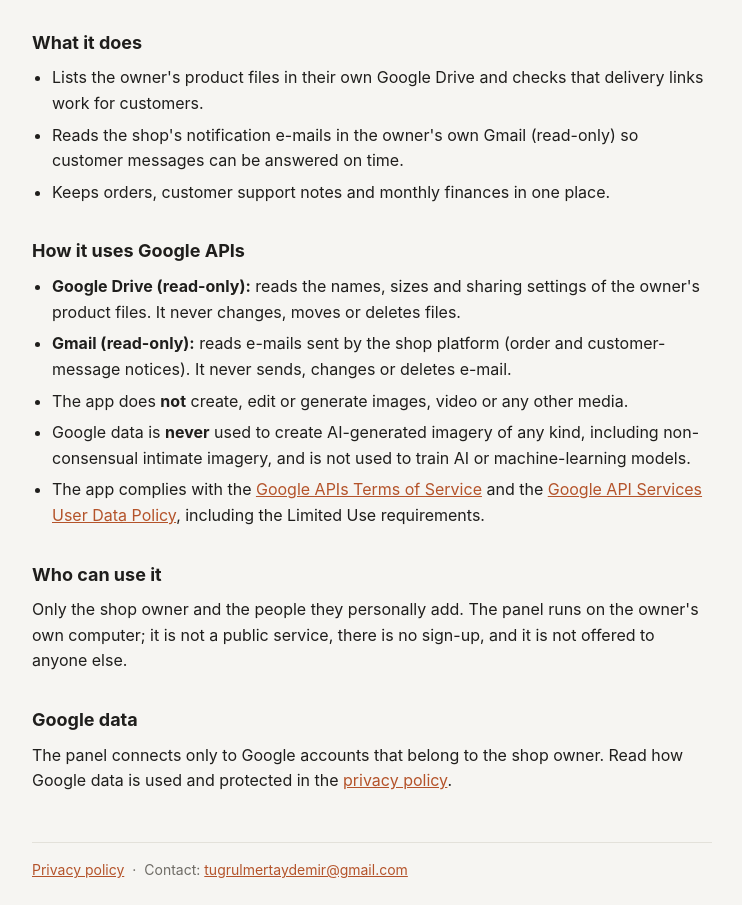
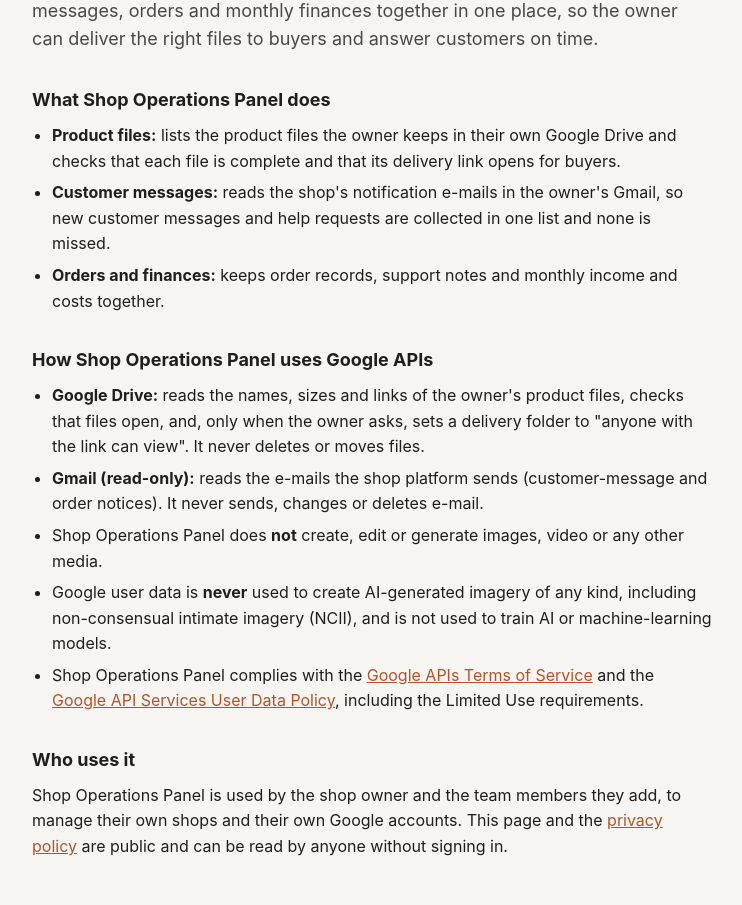
Before and after one commit to tugrulmertaydemir/tugrulmertaydemir.github.io, a plain HTML site: page index.html in a window 1280 px wide. Shown: the part 152-1057 px from the top of the page, without its empty margins (268-1010 px from the left). Drawn offline with Linux system fonts and the light colour scheme.

Commit message:
Update index.html

```diff
--- a/index.html
+++ b/index.html
@@ -4,40 +4,46 @@
   <meta charset="utf-8">
   <meta name="viewport" content="width=device-width, initial-scale=1">
   <title>Shop Operations Panel</title>
-  <meta name="description" content="A private tool the shop owner uses to run their own online shop.">
+  <meta name="description" content="Shop Operations Panel helps an online shop owner manage product files, customer messages, orders and finances in one place.">
   <link rel="stylesheet" href="style.css">
 </head>
 <body>
   <main>
     <h1>Shop Operations Panel</h1>
-    <p class="lead">A private, self-hosted tool that the shop owner uses to run their own online digital-download shops.</p>
+    <p class="lead">
+      <strong>Shop Operations Panel</strong> is a web application that helps an online shop owner run their digital-download
+      shops on Etsy. It brings product files, customer messages, orders and monthly finances together in one place, so the
+      owner can deliver the right files to buyers and answer customers on time.
+    </p>
 
-    <h2>What it does</h2>
+    <h2>What Shop Operations Panel does</h2>
     <ul>
-      <li>Lists the owner's product files in their own Google Drive and checks that delivery links work for customers.</li>
-      <li>Reads the shop's notification e-mails in the owner's own Gmail (read-only) so customer messages can be answered on time.</li>
-      <li>Keeps orders, customer support notes and monthly finances in one place.</li>
+      <li><strong>Product files:</strong> lists the product files the owner keeps in their own Google Drive and checks that
+        each file is complete and that its delivery link opens for buyers.</li>
+      <li><strong>Customer messages:</strong> reads the shop's notification e-mails in the owner's Gmail, so new customer
+        messages and help requests are collected in one list and none is missed.</li>
+      <li><strong>Orders and finances:</strong> keeps order records, support notes and monthly income and costs together.</li>
     </ul>
 
-    <h2>How it uses Google APIs</h2>
+    <h2>How Shop Operations Panel uses Google APIs</h2>
     <ul>
-      <li><strong>Google Drive (read-only):</strong> reads the names, sizes and sharing settings of the owner's product files. It never changes, moves or deletes files.</li>
-      <li><strong>Gmail (read-only):</strong> reads e-mails sent by the shop platform (order and customer-message notices). It never sends, changes or deletes e-mail.</li>
-      <li>The app does <strong>not</strong> create, edit or generate images, video or any other media.</li>
-      <li>Google data is <strong>never</strong> used to create AI-generated imagery of any kind, including non-consensual intimate imagery, and is not used to train AI or machine-learning models.</li>
-      <li>The app complies with the <a href="https://developers.google.com/terms">Google APIs Terms of Service</a> and the <a href="https://developers.google.com/terms/api-services-user-data-policy">Google API Services User Data Policy</a>, including the Limited Use requirements.</li>
+      <li><strong>Google Drive:</strong> reads the names, sizes and links of the owner's product files, checks that files open,
+        and, only when the owner asks, sets a delivery folder to "anyone with the link can view". It never deletes or moves files.</li>
+      <li><strong>Gmail (read-only):</strong> reads the e-mails the shop platform sends (customer-message and order notices).
+        It never sends, changes or deletes e-mail.</li>
+      <li>Shop Operations Panel does <strong>not</strong> create, edit or generate images, video or any other media.</li>
+      <li>Google user data is <strong>never</strong> used to create AI-generated imagery of any kind, including non-consensual
+        intimate imagery (NCII), and is not used to train AI or machine-learning models.</li>
+      <li>Shop Operations Panel complies with the <a href="https://developers.google.com/terms">Google APIs Terms of Service</a>
+        and the <a href="https://developers.google.com/terms/api-services-user-data-policy">Google API Services User Data
+        Policy</a>, including the Limited Use requirements.</li>
     </ul>
 
-    <h2>Who can use it</h2>
+    <h2>Who uses it</h2>
     <p>
-      Only the shop owner and the people they personally add. The panel runs on the owner's own computer; it is not a public
-      service, there is no sign-up, and it is not offered to anyone else.
-    </p>
-
-    <h2>Google data</h2>
-    <p>
-      The panel connects only to Google accounts that belong to the shop owner. Read how Google data is used and protected in the
-      <a href="privacy.html">privacy policy</a>.
+      Shop Operations Panel is used by the shop owner and the team members they add, to manage their own shops and their own
+      Google accounts. This page and the <a href="privacy.html">privacy policy</a> are public and can be read by anyone
+      without signing in.
     </p>
 
     <footer>
```
